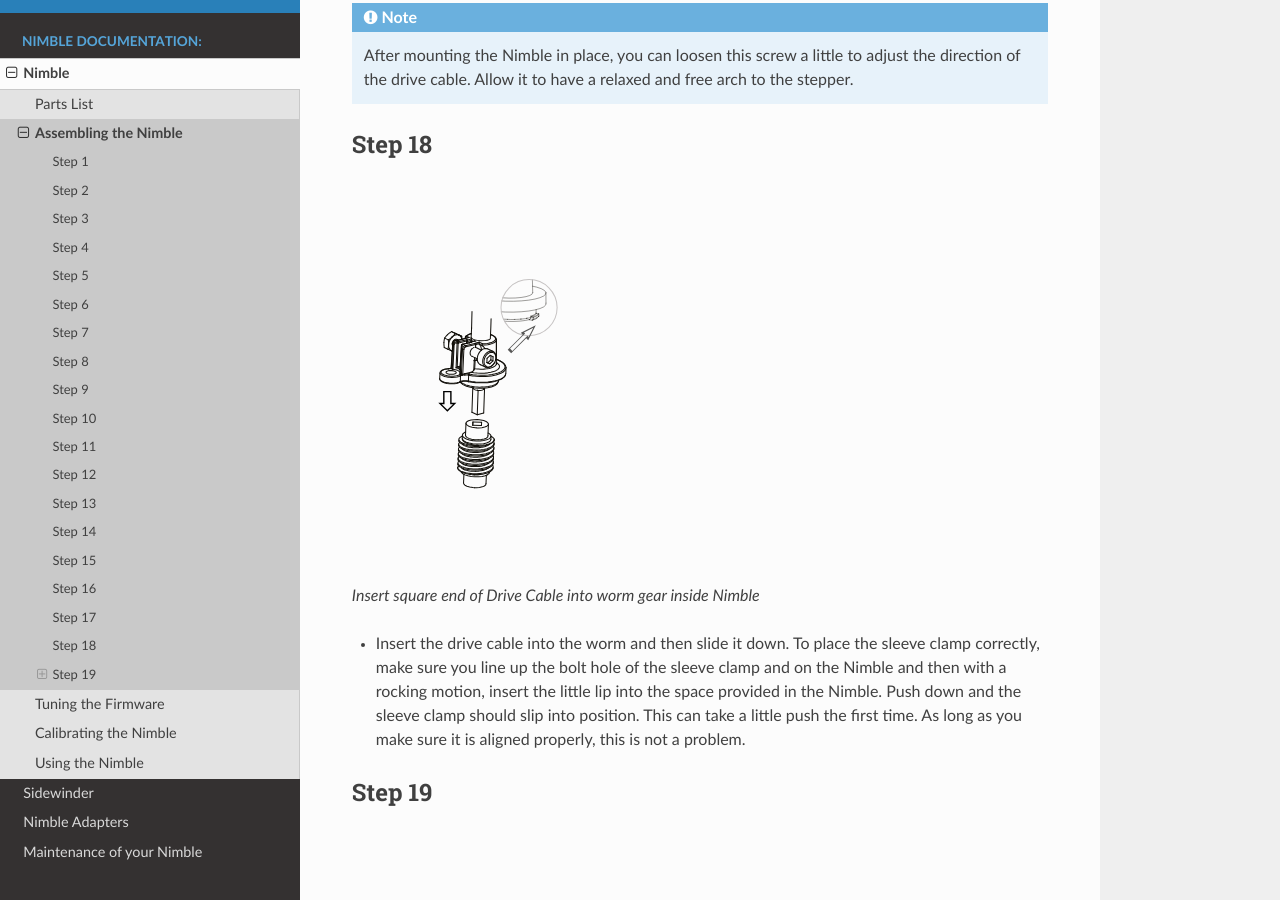
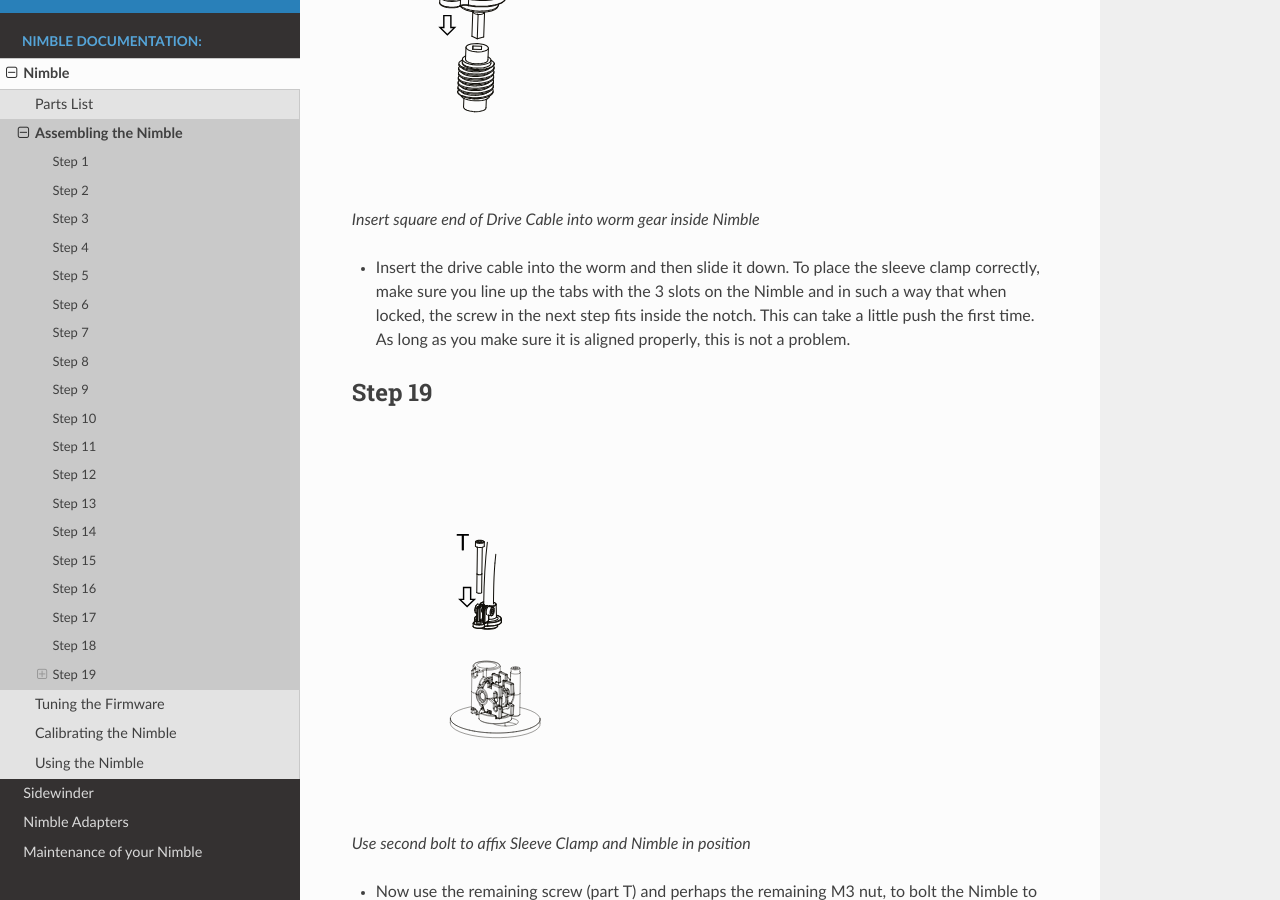
Before and after one commit to ZestyTechnology/zesty-docs, a Sphinx documentation site: the page built from docs/nimble/assembly.rst, in a window 1280 px wide and 900 px high, scrolled down 10919 px. Built offline with Sphinx 7.4.7 and the Read the Docs theme 2.0.0, drawn with Linux system fonts in a browser that asks for light colours; some of the changed text lies outside the part shown.

Commit message:
updated text for the latches on sleeve clamps
Still need to edit the images

```diff
--- a/docs/nimble/assembly.rst
+++ b/docs/nimble/assembly.rst
@@ -184,22 +184,18 @@
     :height: 400px
     :width: 286px
 
-    Insert Sleeve clamp into stepper bracket, taking note of the lip
+    Insert Sleeve clamp into stepper bracket, taking note of the 3 tabs
 
     * Mount the Sleeve Clamp to the Bracket.
-    * Take care of the little lip. So insert the sleeve clamp using a little rocking motion. This lip prevents the sleeve clamp from lifting up during use.
+    * There is a flat tab with a bump underneath, that should line up with the hole after locking the sleeve clamp in place. It should click into the small hole in the bracket.
 
 Step 15
 -------
 
-.. figure:: images/1_step15.svg
-    :alt: Bolt Sleeve Clamp to Bracket
-    :height: 400px
-    :width: 286px
+    This could need force, we designed it to be tight.
 
-    Bolt Sleeve Clamp to Bracket
-
-    * Use the M3 screw (part V) to bolt the sleeve clamp to the bracket.
+    * If it takes too much force, use a adjustable wrench or something for the first time.
+    * It needs to be tight as the surface of the clamp smooths out over time.
 
 Step 16
 -------
@@ -238,7 +234,7 @@
 
     Insert square end of Drive Cable into worm gear inside Nimble
 
-    * Insert the drive cable into the worm and then slide it down. To place the sleeve clamp correctly, make sure you line up the bolt hole of the sleeve clamp and on the Nimble and then with a rocking motion, insert the little lip into the space provided in the Nimble. Push down and the sleeve clamp should slip into position. This can take a little push the first time. As long as you make sure it is aligned properly, this is not a problem.
+    * Insert the drive cable into the worm and then slide it down. To place the sleeve clamp correctly, make sure you line up the tabs with the 3 slots on the Nimble and in such a way that when locked, the screw in the next step fits inside the notch. This can take a little push the first time. As long as you make sure it is aligned properly, this is not a problem.
 
 Step 19
 -------
```
